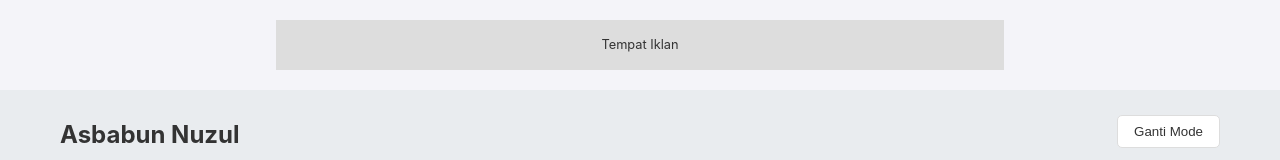
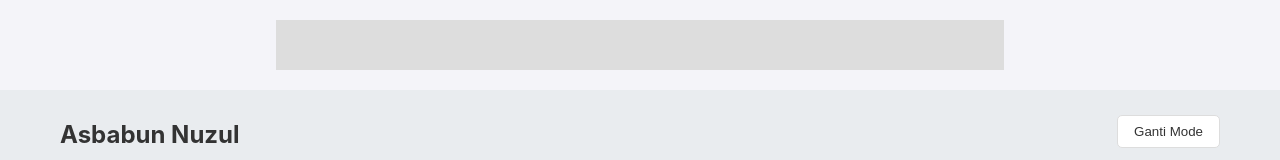
Before and after one commit to kazozot/agama, a plain HTML site: page index.html in a window 1280 px wide. Shown: the top 160 px of the page. Drawn offline with Linux system fonts and the light colour scheme.

Commit message:
Update style.css

```diff
--- a/assets/css/style.css
+++ b/assets/css/style.css
@@ -275,7 +275,7 @@ a:hover {
     color: var(--text-color);
 }
 .ads-placeholder::before {
-    content: 'Tempat Iklan';
+    content: '';
 }
 
 /* Aturan Responsif untuk Smartphone */
@@ -365,7 +365,7 @@ a:hover {
     color: var(--text-color);
 }
 .ads-placeholder::before {
-    content: 'Tempat Iklan';
+    content: '';
 }
 
 /* Aturan Responsif untuk Smartphone */
```
